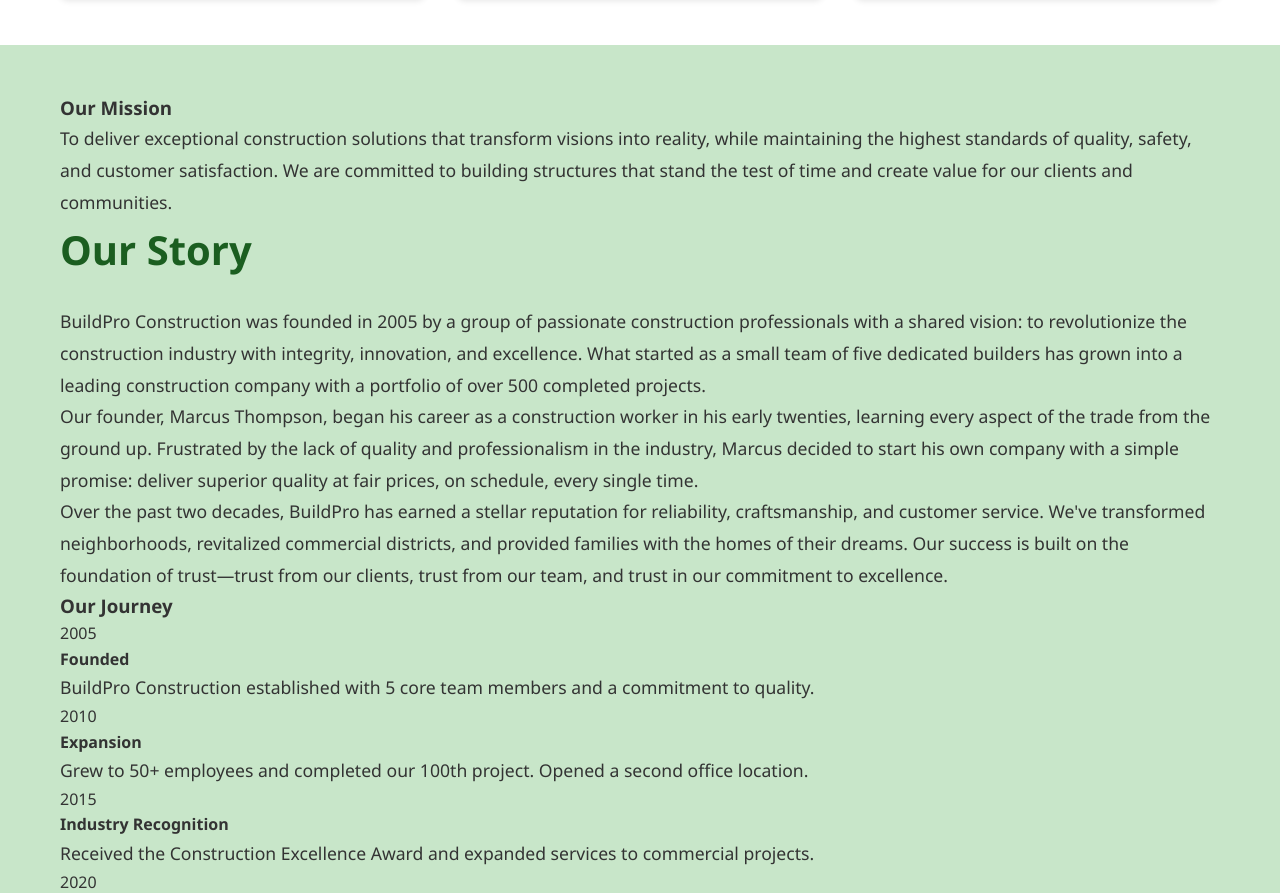
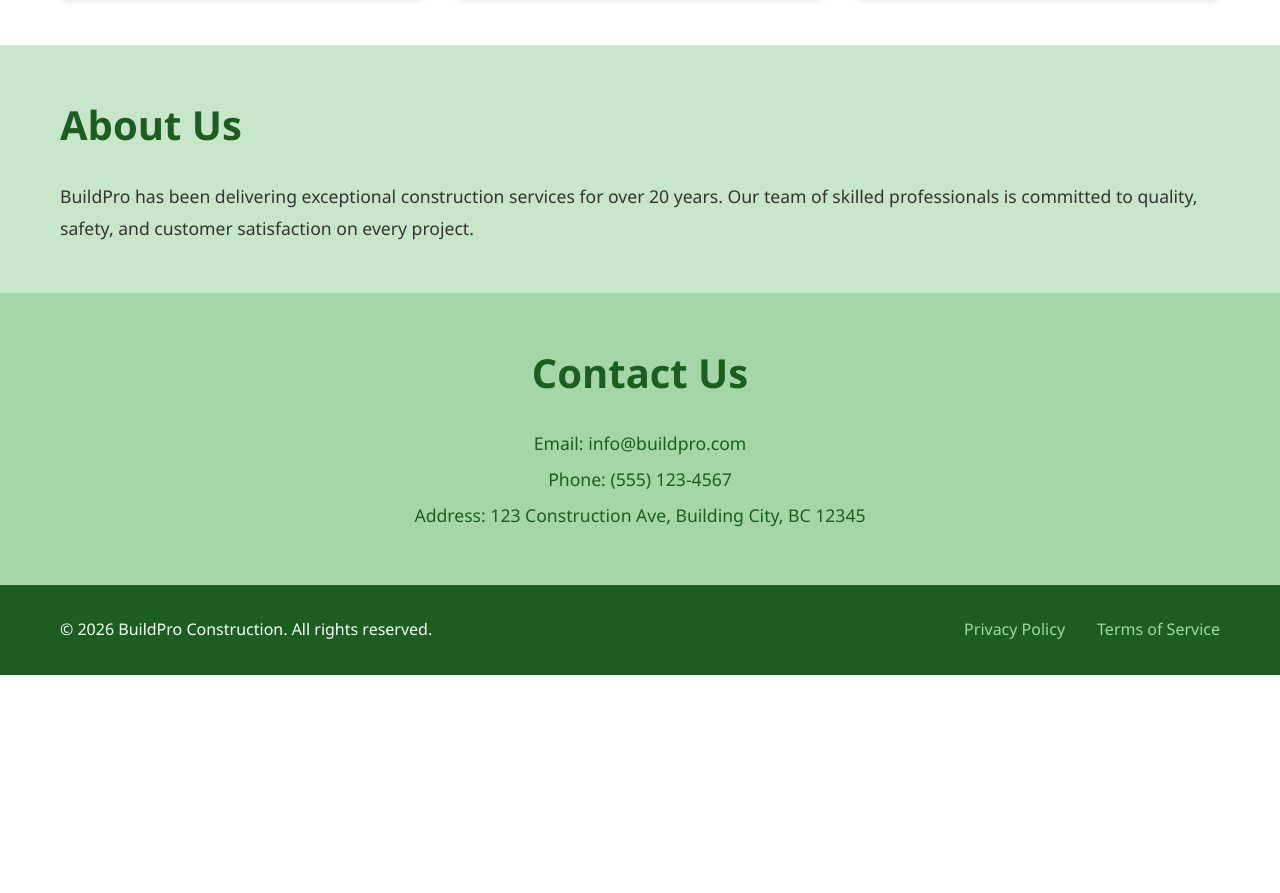
Before and after one commit to SoftUniGlobalInt/Construction-Website, a plain HTML site: page index.html in a window 1280 px wide. Shown: the part 1233-2126 px from the top of the page. After the commit the page ends 1908 px from the top, so only its background shows below. Drawn offline with Linux system fonts and the light colour scheme.

Commit message:
Fixed home page issues

```diff
--- a/index.html
+++ b/index.html
@@ -78,7 +78,10 @@
 
         <!-- About Section -->
         <section id="about" class="about">
-            <p>Loading About content...</p>
+            <div class="container">
+                <h2>About Us</h2>
+                <p>BuildPro has been delivering exceptional construction services for over 20 years. Our team of skilled professionals is committed to quality, safety, and customer satisfaction on every project.</p>
+            </div>
         </section>
 
         <!-- Contact Section -->
--- a/script.js
+++ b/script.js
@@ -1,32 +1,18 @@
-// Load about.html content into the About section
+// Handle navigation to allow smooth scrolling on same page
 document.addEventListener('DOMContentLoaded', function() {
-    const aboutSection = document.querySelector('#about');
+    // Get navigation links
+    const navLinks = document.querySelectorAll('a[href^="#"]');
 
-    if (aboutSection) {
-        // Fetch the about.html content
-        fetch('about.html')
-            .then(response => {
-                if (!response.ok) {
-                    throw new Error('Failed to load about.html');
-                }
-                return response.text();
-            })
-            .then(html => {
-                // Parse the fetched HTML to extract main content
-                const parser = new DOMParser();
-                const doc = parser.parseFromString(html, 'text/html');
+    // Add smooth scrolling for anchor links
+    navLinks.forEach(link => {
+        link.addEventListener('click', function(event) {
+            const href = this.getAttribute('href');
+            const target = document.querySelector(href);
 
-                // Get the main content (excluding header and footer)
-                const mainContent = doc.querySelector('main');
-
-                if (mainContent) {
-                    // Replace the About section content with the main content from about.html
-                    aboutSection.innerHTML = mainContent.innerHTML;
-                }
-            })
-            .catch(error => {
-                console.error('Error loading about content:', error);
-                aboutSection.innerHTML = '<div class="container"><p>Error loading content. Please visit <a href="about.html">about.html</a> directly.</p></div>';
-            });
-    }
+            if (target) {
+                event.preventDefault();
+                target.scrollIntoView({ behavior: 'smooth' });
+            }
+        });
+    });
 });
```
